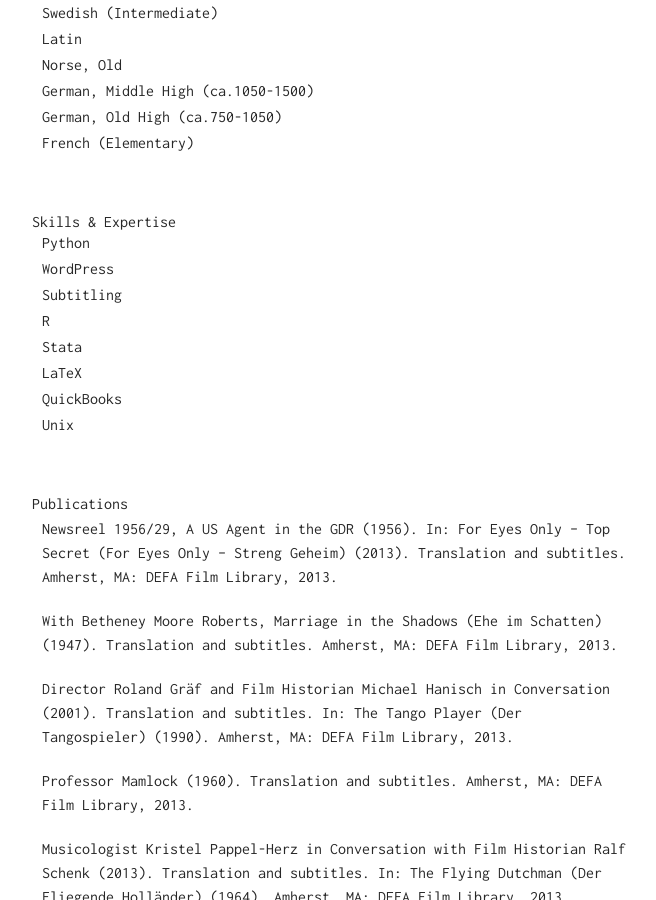
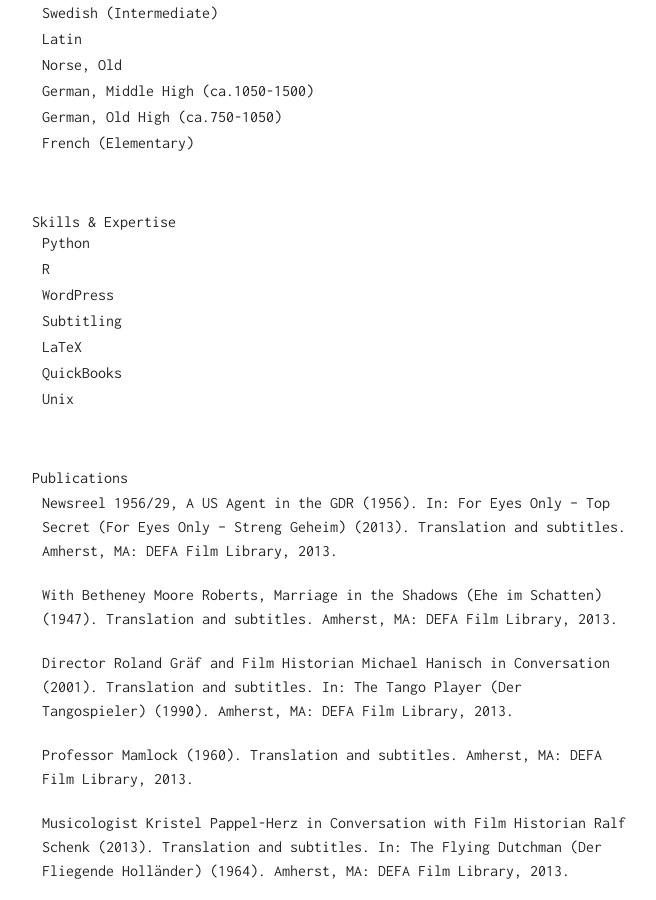
Before and after one commit to henchc/henchc.github.io, a Jekyll site: the page built from cv/index.md, in a window 1280 px wide and 900 px high, scrolled down 1516 px. Shown: the whole window, without its empty margins (308-964 px from the left). Built offline with Jekyll 4.4.1, drawn with Linux system fonts in a browser that asks for light colours.

Commit message:
cv update

```diff
--- a/cv/index.md
+++ b/cv/index.md
@@ -70,11 +70,11 @@ Massachusetts Amherst -- September 2012 - May 2013
 
 <br><br>
 ### Skills & Expertise
+
 - Python
+- R
 - WordPress
 - Subtitling
-- R
-- Stata
 - LaTeX
 - QuickBooks
 - Unix
```
